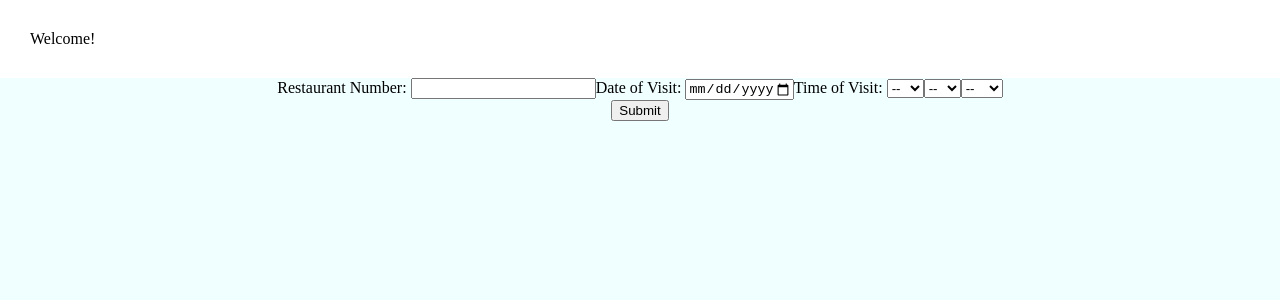
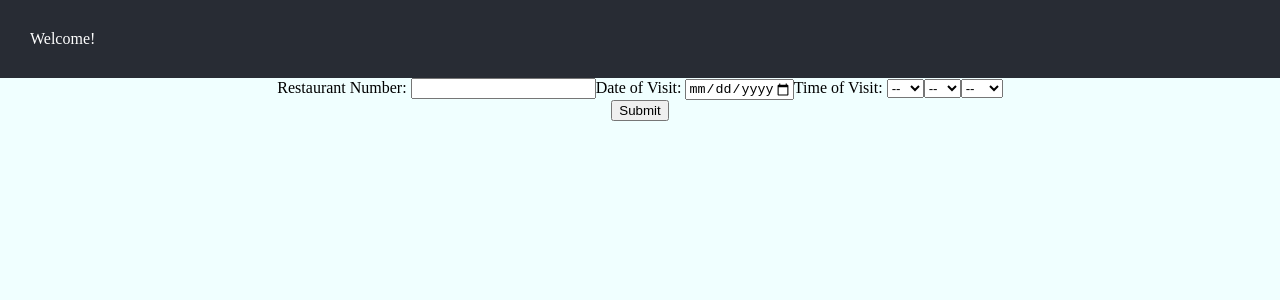
Before and after one commit to joopark0/foodsurvey, a React (Create React App) app: page / in a window 1280 px wide. Shown: the top 300 px of the page. Built offline with nearby package versions, Linux system fonts and the light colour scheme.

Commit message:
NAV Css changes

```diff
--- a/src/App.css
+++ b/src/App.css
@@ -19,12 +19,14 @@ body{
 }
 
 .navmain{
-  background-color: white;
+  background-color: #282c34;
   padding: 30px;
   display: flex;
   justify-content: space-between;
 }
-
+.navleft{
+  color: white;
+}
 .App-header {
   background-color: #282c34;
   min-height: 100vh;
```
